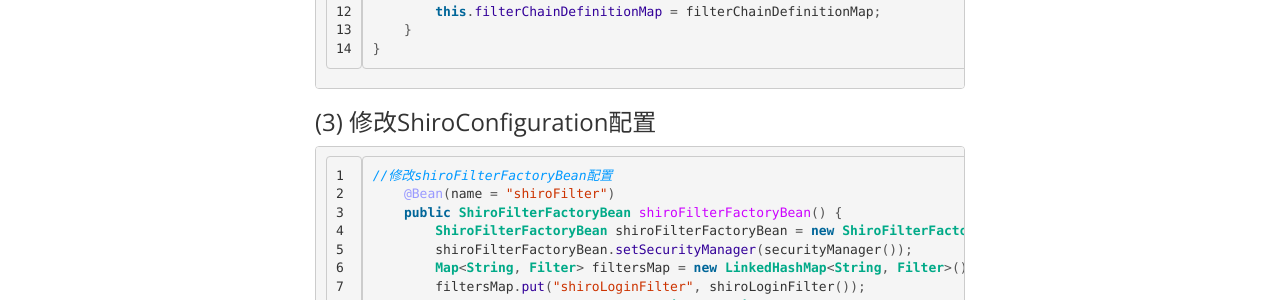
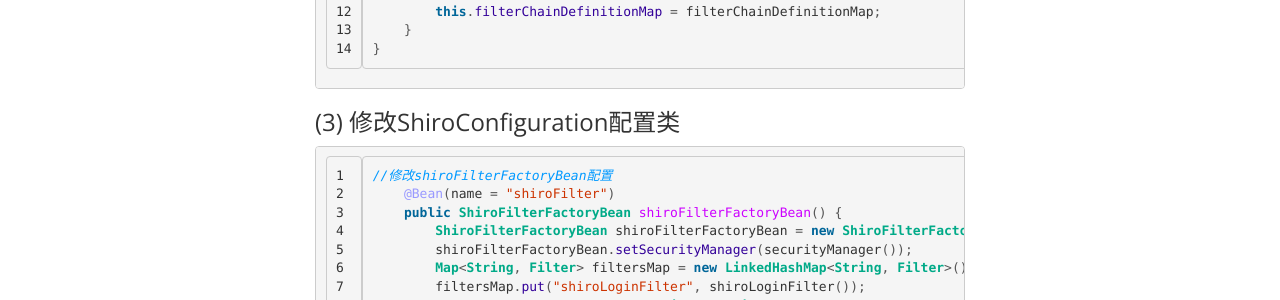
Before and after one commit to lcbbcl/licaibo.github.io, a Jekyll site: the page built from _posts/2017-07-07-Shiro-SpringBoot(二).md, in a window 1280 px wide and 900 px high, scrolled down 6435 px. Shown: the part 168-468 px from the top of the window. Built offline with Jekyll 4.4.1, drawn with Linux system fonts in a browser that asks for light colours.

Commit message:
修改文章样式

````diff
--- a/_posts/2017-07-07-Shiro-SpringBoot(二).md
+++ b/_posts/2017-07-07-Shiro-SpringBoot(二).md
@@ -247,7 +247,7 @@ public class ShiroUrlStrategy {
 }
 ```
 
-### (3) 修改ShiroConfiguration配置
+### (3) 修改ShiroConfiguration配置类
 ```java
 //修改shiroFilterFactoryBean配置
     @Bean(name = "shiroFilter")
````
